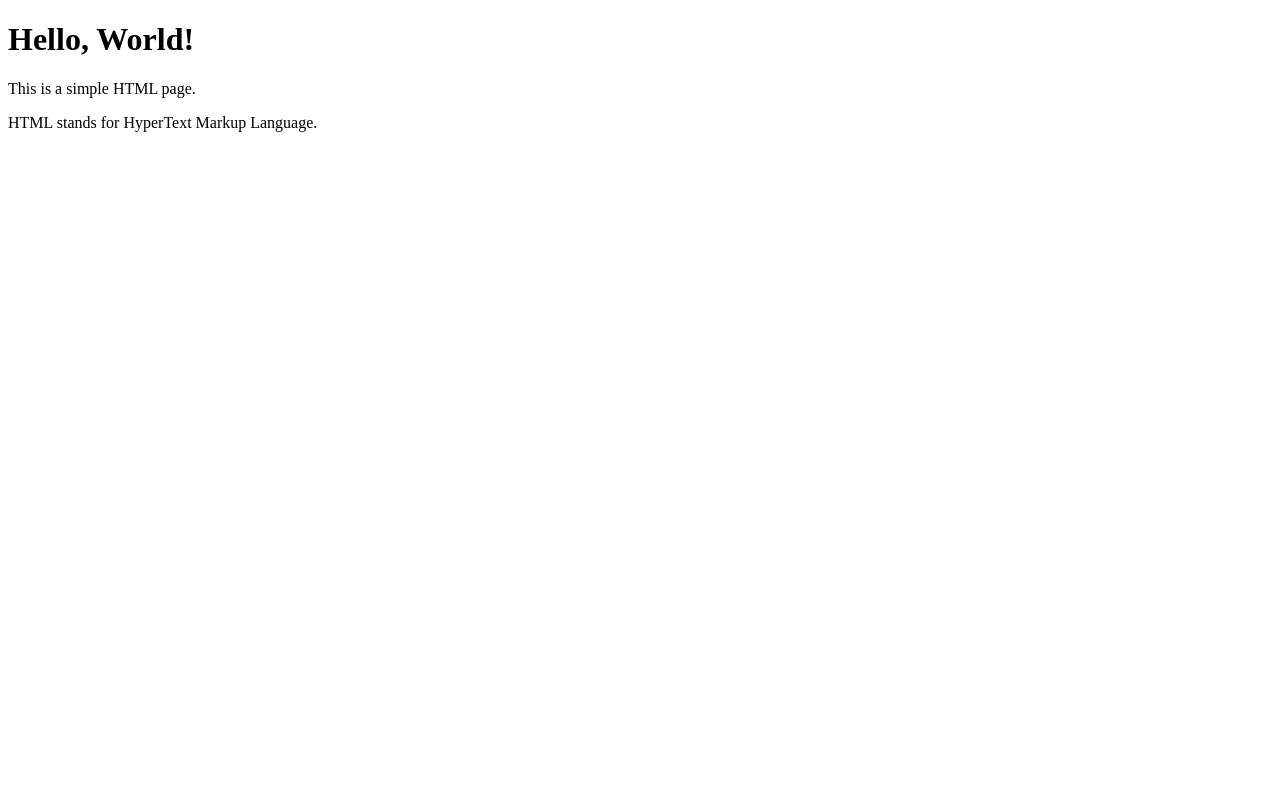
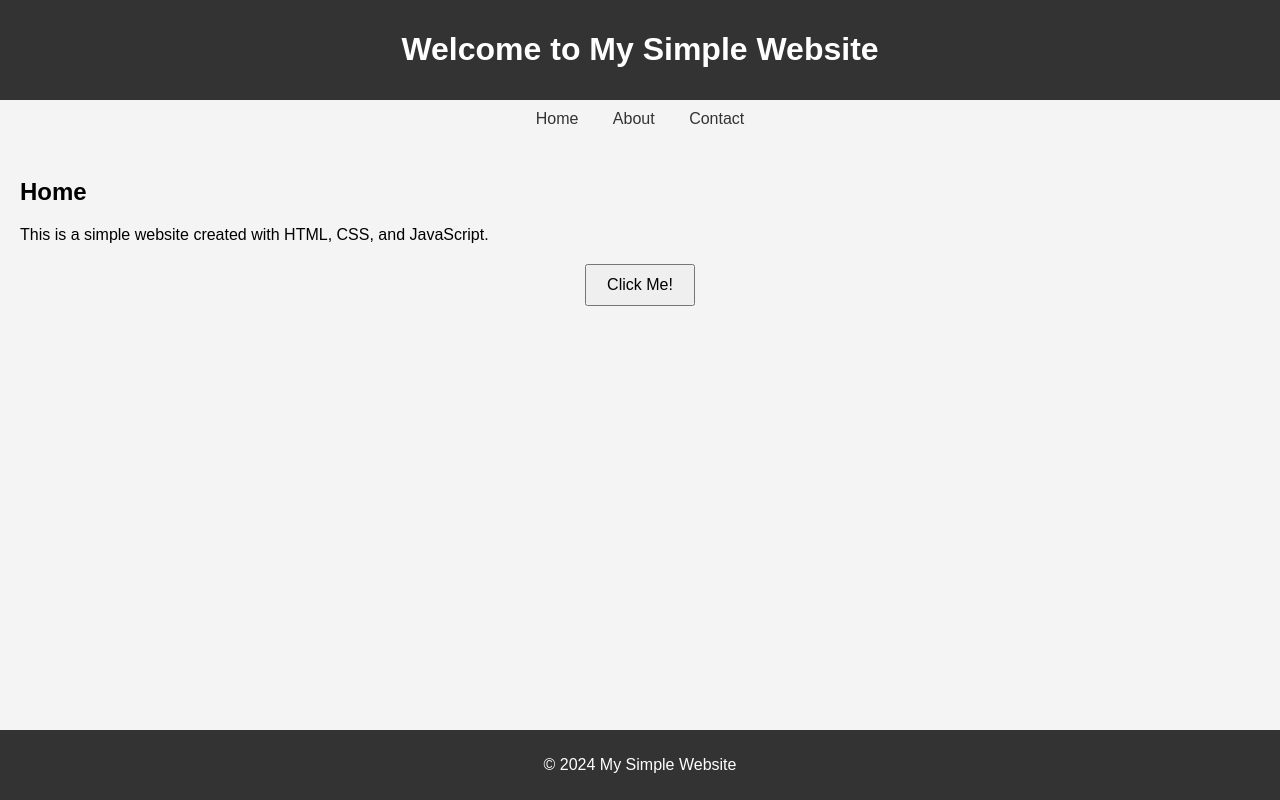
Before and after one commit to bi-bibot/gitWork, a website: page index.html in a window 1280 px wide. Drawn offline with Linux system fonts and the light colour scheme.

Commit message:
create webpage

```diff
--- a/index.html
+++ b/index.html
@@ -3,11 +3,27 @@
 <head>
     <meta charset="UTF-8">
     <meta name="viewport" content="width=device-width, initial-scale=1.0">
-    <title>Simple HTML Page</title>
+    <title>My Simple Website</title>
+    <link rel="stylesheet" href="styles.css">
 </head>
 <body>
-    <h1>Hello, World!</h1>
-    <p>This is a simple HTML page.</p>
-    <p>HTML stands for HyperText Markup Language.</p>
+    <header>
+        <h1>Welcome to My Simple Website</h1>
+    </header>
+    <nav>
+        <a href="#home">Home</a>
+        <a href="#about">About</a>
+        <a href="#contact">Contact</a>
+    </nav>
+    <main>
+        <h2>Home</h2>
+        <p>This is a simple website created with HTML, CSS, and JavaScript.</p>
+        <button id="clickMeButton">Click Me!</button>
+        <p id="message"></p>
+    </main>
+    <footer>
+        <p>© 2024 My Simple Website</p>
+    </footer>
+    <script src="index.js"></script>
 </body>
 </html>
--- /dev/null
+++ b/index.js
@@ -0,0 +1,7 @@
+// Function to display a greeting message
+function greetUser() {
+    alert("Hello, welcome to my simple website!");
+}
+
+// Add event listener to the button
+document.getElementById('clickMeButton').addEventListener('click', greetUser);
--- /dev/null
+++ b/styles.css
@@ -0,0 +1,39 @@
+body {
+    font-family: Arial, sans-serif;
+    margin: 0;
+    padding: 0;
+    background-color: #f4f4f4;
+}
+header {
+    background-color: #333;
+    color: #fff;
+    padding: 10px 0;
+    text-align: center;
+}
+nav {
+    text-align: center;
+    margin: 10px 0;
+}
+nav a {
+    margin: 0 15px;
+    text-decoration: none;
+    color: #333;
+}
+main {
+    padding: 20px;
+}
+footer {
+    background-color: #333;
+    color: #fff;
+    text-align: center;
+    padding: 10px 0;
+    position: fixed;
+    width: 100%;
+    bottom: 0;
+}
+button {
+    display: block;
+    margin: 20px auto;
+    padding: 10px 20px;
+    font-size: 16px;
+}
```
